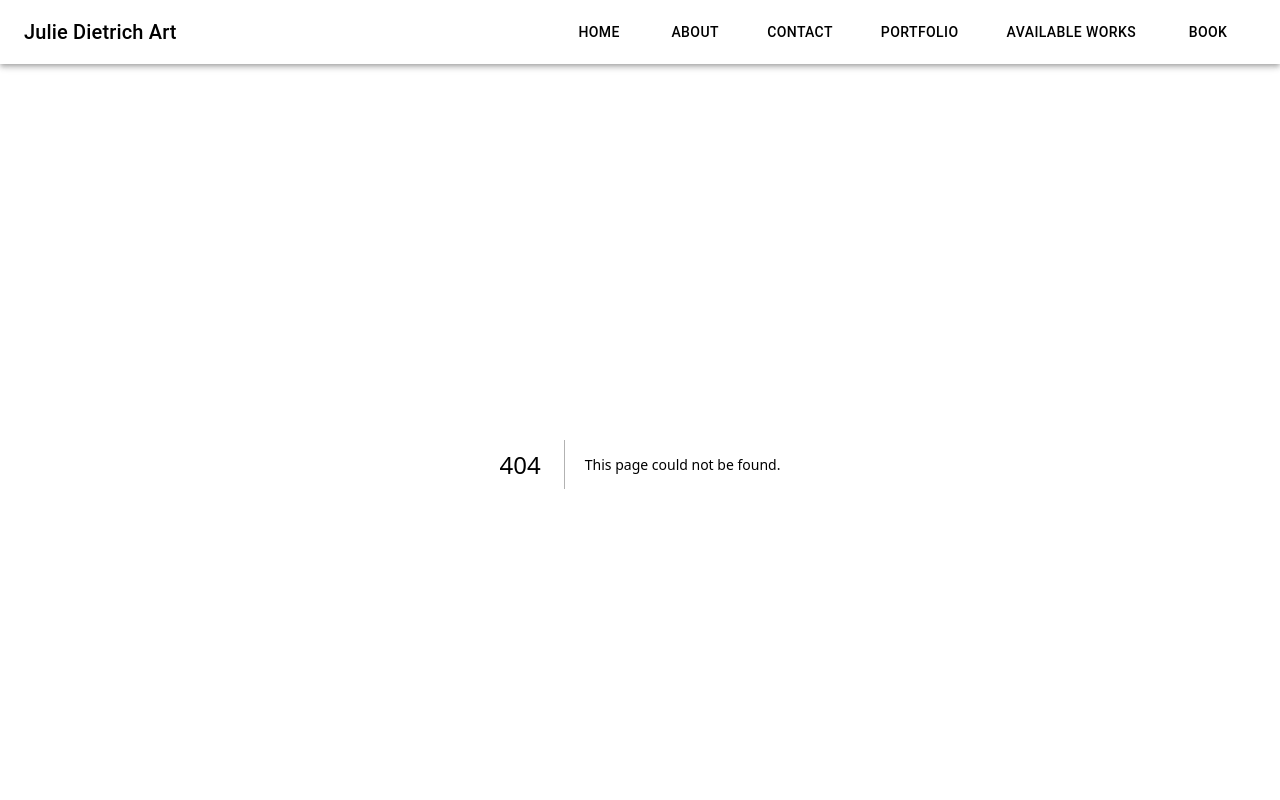
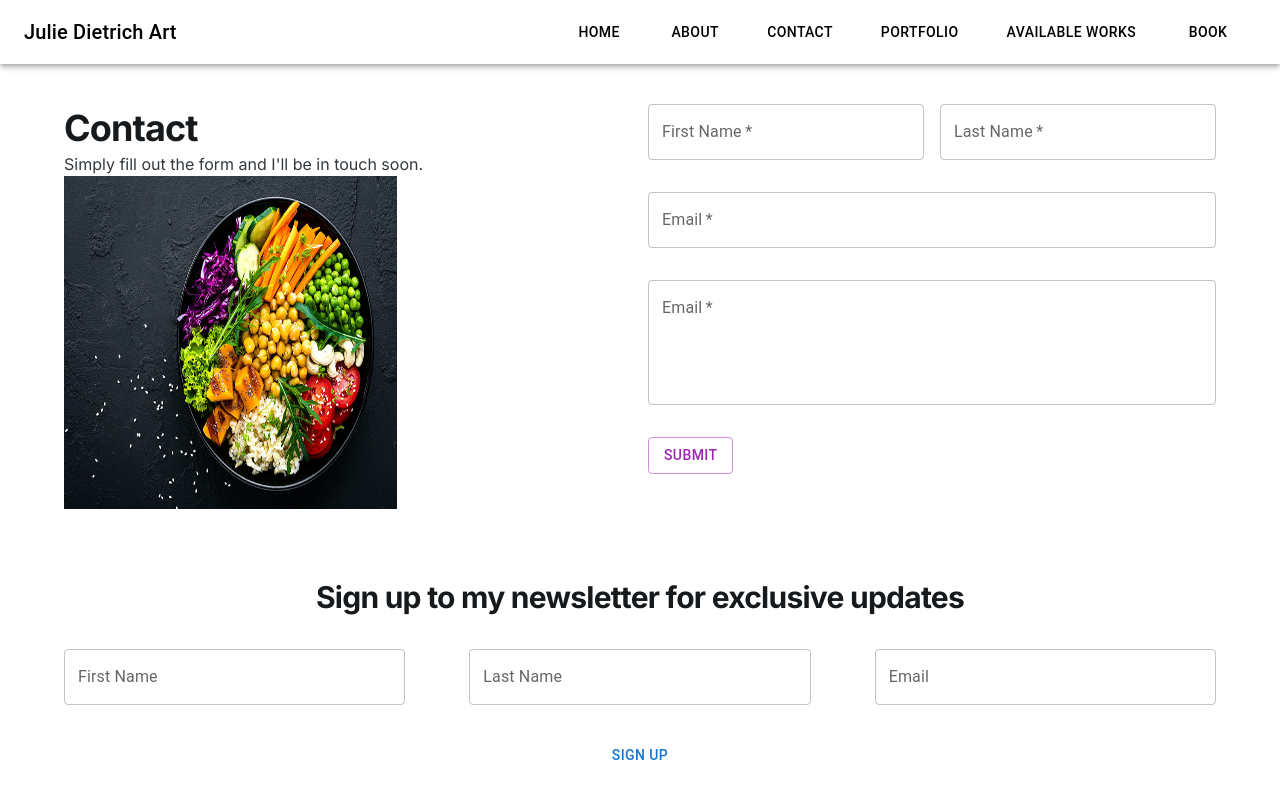
Before and after one commit to ChrisDietrich405/julie-frontend, a Next.js app: page /contact in a window 1280 px wide. Before the commit this address had no page. Shown: the top 800 px of the page. Built offline with nearby package versions, Linux system fonts and the light colour scheme.

Commit message:
added contact page

```diff
--- a/src/app/available-works/page.tsx
+++ b/src/app/available-works/page.tsx
@@ -1,8 +1,9 @@
-import { Container, Grid } from "@mui/material";
+import React from "react";
 import Image from "next/image";
 
+import { Container, Grid } from "@mui/material";
 import Typography from "@mui/joy/Typography";
-import React from "react";
+
 
 const AvailableWorks = () => {
   return (
--- /dev/null
+++ b/src/app/contact/page.tsx
@@ -0,0 +1,37 @@
+import React from "react";
+import Image from "next/image";
+import { Container, Grid } from "@mui/material";
+import Typography from "@mui/joy/Typography";
+
+import ContactForm from "../../components/ContactForm";
+
+const Contact = () => {
+  return (
+    <Container>
+      <Grid container spacing={2} sx={{my: 3}} >
+        <Grid item xs={6}  justifyContent="center">
+          <Typography level="h1" component="h1">
+            Contact
+          </Typography>
+          <Typography
+
+            component="p"
+          >
+            Simply fill out the form and I'll be in touch soon.
+          </Typography>
+          <Image
+            width={333}
+            height={333}
+            alt="Picture of Julie"
+            src="/images/chickpeas.jpg"
+          />
+        </Grid>
+        <Grid item xs={6}>
+          <ContactForm />
+        </Grid>
+      </Grid>
+    </Container>
+  );
+};
+
+export default Contact;
--- a/src/app/page.tsx
+++ b/src/app/page.tsx
@@ -1,8 +1,6 @@
 // https://www.janehindmarchart.com/portfolio
 import Slideshow from "@/components/Slideshow";
-
 import { Container } from "@mui/material";
-
 import Typography from "@mui/joy/Typography";
 
 import styles from "./page.module.css";
--- /dev/null
+++ b/src/components/ContactForm/index.tsx
@@ -0,0 +1,76 @@
+"use client";
+import React, { useState } from "react";
+import { TextField, Button, Container, Stack } from "@mui/material";
+import Link from "next/link";
+
+const ContactForm = () => {
+  const [firstName, setFirstName] = useState("");
+  const [lastName, setLastName] = useState("");
+  const [email, setEmail] = useState("");
+  const [message, setMessage] = useState("");
+
+  function handleSubmit(event: React.SyntheticEvent) {
+    event.preventDefault();
+  }
+
+  return (
+    <React.Fragment>
+
+      <form onSubmit={handleSubmit}>
+        <Stack spacing={2} direction="row" sx={{ marginBottom: 4 }}>
+          <TextField
+            type="text"
+            variant="outlined"
+            color="secondary"
+            label="First Name"
+            onChange={(e) => setFirstName(e.target.value)}
+            value={firstName}
+            fullWidth
+            required
+          />
+          <TextField
+            type="text"
+            variant="outlined"
+            color="secondary"
+            label="Last Name"
+            onChange={(e) => setLastName(e.target.value)}
+            value={lastName}
+            fullWidth
+            required
+          />
+        </Stack>
+        <TextField
+          type="email"
+          variant="outlined"
+          color="secondary"
+          label="Email"
+          onChange={(e) => setEmail(e.target.value)}
+          value={email}
+          fullWidth
+          required
+          sx={{ mb: 4 }}
+        />
+        <TextField
+          type="message"
+          variant="outlined"
+          color="secondary"
+          label="Email"
+          onChange={(e) => setMessage(e.target.value)}
+          value={message}
+          fullWidth
+          required
+          sx={{ mb: 4 }}
+          id="outlined-multiline-static"
+          multiline
+          rows={4} // You can adjust the number of rows as needed
+        />
+
+        <Button variant="outlined" color="secondary" type="submit">
+          Submit
+        </Button>
+      </form>
+    </React.Fragment>
+  );
+};
+
+export default ContactForm;
```
Also changed, not shown: src/app/about/page.tsx (+11 -5 lines).
